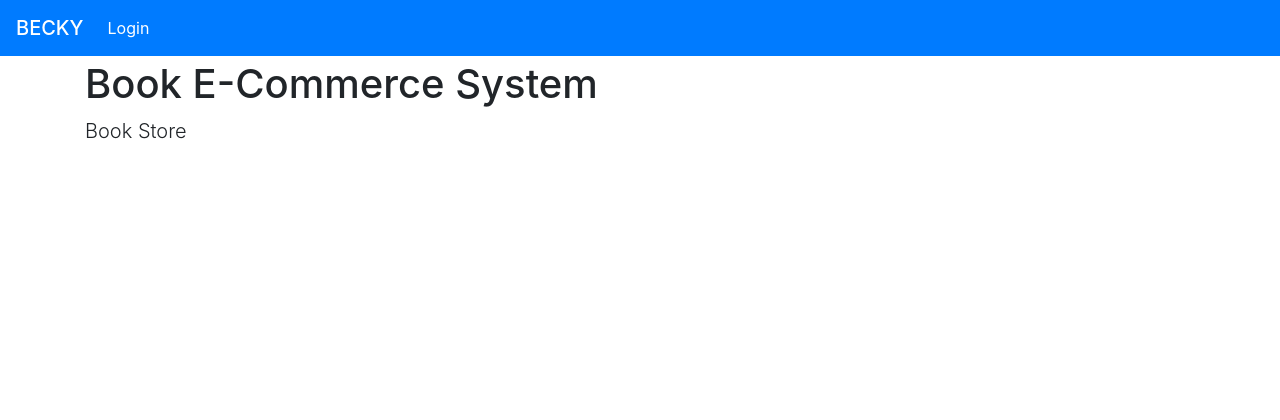
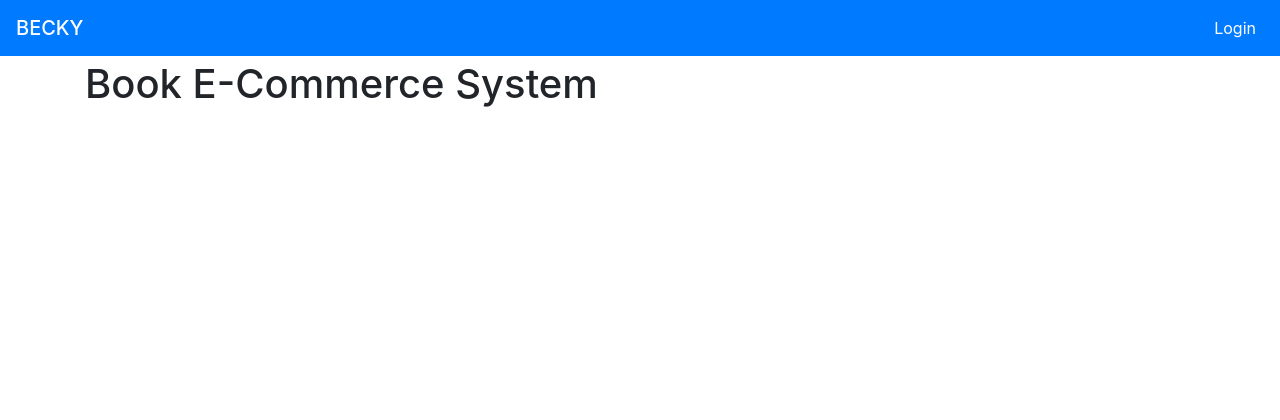
Before and after one commit to caribbeanyute/becky, a Flask app: page / in a window 1280 px wide. Shown: the top 420 px of the page. Run offline with Flask 2, Linux system fonts and the light colour scheme; some libraries are stand-ins or nearby versions.

Commit message:
Modifications to status messages

```diff
--- a/app/templates/header.html
+++ b/app/templates/header.html
@@ -54,13 +54,13 @@
 
     {% endif %}
 
-    <ul class="navbar-nav">
+    <ul class="navbar-nav ml-auto">
       {% if current_user.is_authenticated %}
           <li class="nav-item active">
             <a class="nav-link" href="{{ url_for('logout') }}">Logout</a>
           </li>
       {% else %}
-          <li class="nav-item active">
+          <li class="nav-item active fa fa-angle-right">
             <a class="nav-link" href="{{ url_for('login') }}">Login</a>
           </li>
       {% endif %}
--- a/app/templates/home.html
+++ b/app/templates/home.html
@@ -3,5 +3,4 @@
 {% block main %}
 <h1>Book E-Commerce System</h1>
 {% include 'flash_messages.html' %}
-<p class="lead">Book Store</p>
 {% endblock %}
--- a/app/views.py
+++ b/app/views.py
@@ -77,7 +77,7 @@ def addBookCart(bookid):
         cart = Cart(current_user.id,bookid)
         db.session.add(cart)
         db.session.commit()
-        flash('Book Successfully Added', 'success')
+        flash('Book Successfully Added to cart', 'success')
     return redirect(url_for('cart'))
 
 
@@ -239,6 +239,11 @@ def register():
         db.session.add(new_user)
         db.session.commit()
         flash('Successfully Registered', 'success')
+        redirect(url_for('get_books'))
+
+
+    if request.method == 'POST' and not form.validate_on_submit():
+        flash('Error in form, please check input', 'danger')
 
     return render_template('register.html', form=form)
 
@@ -321,6 +326,7 @@ def add_book():
         new_Book = Book(form.title.data, form.author.data, form.price.data, form.reorderthres.data,  form.stock.data)
         db.session.add(new_Book)
         db.session.commit()
+        flash('Book Successfully Added', 'success')
         return redirect(url_for('get_books'))
     return render_template("add_book.html", form = form)
 
@@ -332,6 +338,7 @@ def update_book(bookid):
     if request.method == 'POST' and form.validate_on_submit():
         form.populate_obj(book)
         db.session.commit()
+        flash('Book Successfully Updated', 'success')
         return redirect(url_for('get_books'))
     return render_template("update_book.html", form = form,book =book)
 
@@ -348,6 +355,7 @@ def delete_book(bookid):
     if request.method == 'POST' and book:
         Book.query.filter(Book.bookID==bookid).delete()
         db.session.commit()
+        flash('Book Successfully Removed', 'success')
         return redirect(url_for('get_books'))
     return redirect(url_for('get_books'))
 
@@ -359,6 +367,7 @@ def addPromo():
         promo = Promotion(promoCode=form.promocode.data,percoff=form.percentageOff.data,expDate=form.expDate.data)
         db.session.add(promo)
         db.session.commit()
+        flash('Promotion Added', 'success')
     return render_template("promotion.html", form = form)
 
 
--- a/requirements.txt
+++ b/requirements.txt
@@ -11,7 +11,6 @@ itsdangerous==1.1.0
 Jinja2==2.11.1
 Mako==1.0.7
 MarkupSafe==1.1.0
-psycopg2==2.8.4
 python-dateutil==2.8.0
 python-editor==1.0.4
 six==1.12.0
```
